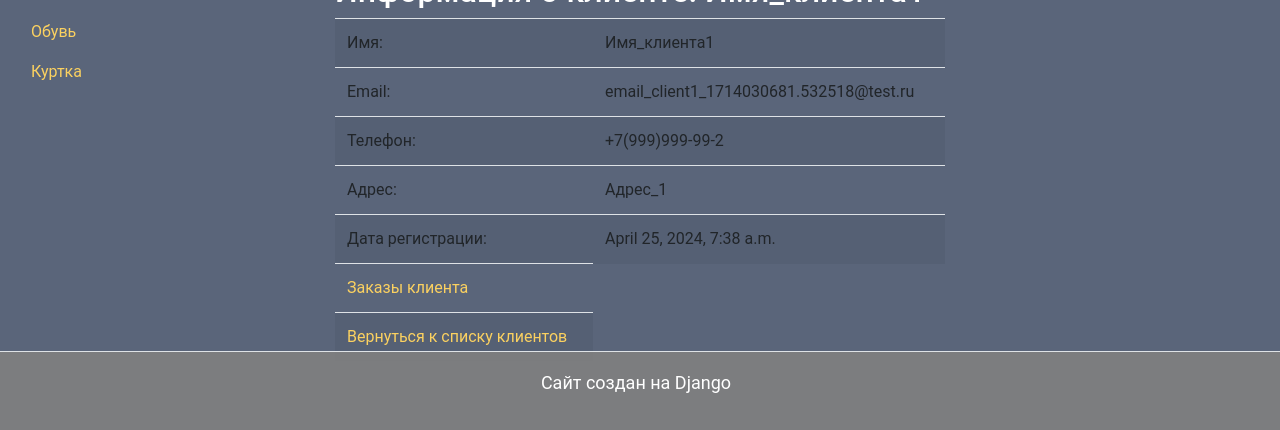
After one commit to Teimur-KZ/HW_22-04-24, a Django app: page /client_about/1/ in a window 1280 px wide. The commit adds this page. Shown: the part 370-800 px from the top of the page. Run offline with Django 5.2, Linux system fonts and the light colour scheme; data comes from the database, SQL or seed files in the repository; both versions use the stored data as it was after the commit; some libraries are stand-ins or nearby versions.

Commit message:
Доработана работа - Урок 3. Работа с представлениями и шаблонами

```diff
--- a/myapp/models.py
+++ b/myapp/models.py
@@ -1,6 +1,7 @@
 from django.db import models
 
 # Create your models here.
+
 
 class Client(models.Model): # создание модели Client.
     name = models.CharField(max_length=50)
--- a/myapp/templates/base.html
+++ b/myapp/templates/base.html
@@ -162,6 +162,9 @@ svg #shadow_1_ {
                         <a class="nav-link" href="/about/">О сайте</a>
                     </li>
                     <li class="nav-item">
+                        <a class="nav-link" href="/clients/all/">Клиенты</a>
+                    </li>
+                    <li class="nav-item">
                         <a class="nav-link" href="/contacts/">Контакты</a>
                     </li>
                     <li class="nav-item">
--- /dev/null
+++ b/myapp/templates/client_about.html
@@ -0,0 +1,35 @@
+{% extends 'base.html' %}
+{% block title %}
+{{ title }} - Информация о клиенте
+{% endblock %}
+{% block content %}
+<h2>Информация о клиенте: {{ client.name }}</h2>
+<table class="table table-striped">
+    <tr>
+        <td>Имя:</td>
+        <td>{{ client.name }}</td>
+    </tr>
+    <tr>
+        <td>Email:</td>
+        <td>{{ client.email }}</td>
+    </tr>
+    <tr>
+        <td>Телефон:</td>
+        <td>{{ client.phone }}</td>
+    </tr>
+    <tr>
+        <td>Адрес:</td>
+        <td>{{ client.address }}</td>
+    </tr>
+    <tr>
+        <td>Дата регистрации:</td>
+        <td>{{ client.reg_data }}</td>
+    </tr>
+    <tr>
+        <td><a href="{% url 'client_orders' client.id %}">Заказы клиента</a></td>
+    </tr>
+    <tr>
+        <td><a href="{% url 'clients_all' %}">Вернуться к списку клиентов</a></td>
+    </tr>
+</table>
+{% endblock %}
--- a/myapp/urls.py
+++ b/myapp/urls.py
@@ -9,6 +9,8 @@ urlpatterns = [
     path('about/', views.about, name='about'), # путь к представлению about
     path('error_404/', views.error_404, name='error_404'), # путь к представлению error_404
     path('clients/<int:client_id>/', views.client_orders_post, name='client_orders'), # путь к представлению client_orders
+    path('clients/all/', views.clients_all, name='clients_all'), # путь к представлению clients_all
+    path('client_about/<int:client_id>/', views.client_about, name='client_about'), # путь к представлению client_about
     path('products/<int:product_id>/', views.product_full, name='product_full'),
 
 
--- a/myapp/views.py
+++ b/myapp/views.py
@@ -116,4 +116,12 @@ def product_full(request, product_id):
     client = get_object_or_404(Client, pk=client_id) # объект клиента по его id
     return render(request, 'product_full.html', {'product': product, 'client': client, 'title': 'Полный товар', 'price': product.price, 'add_data': product.add_data})
 
+def clients_all(request):
+    clients = Client.objects.all()
+    return render(request, 'clients_all.html', {'clients': clients, 'title': 'Список клиентов'})
+
+def client_about(request, client_id):
+    client = get_object_or_404(Client, pk=client_id)
+    return render(request, 'client_about.html', {'client': client, 'title': 'Информация о клиенте'})
+
 # Запуск сервера: py manage.py runserver
```
Also changed, not shown: myapp/templates/clients_all.html (added, +28 -0 lines), db.sqlite3, 1 other file.
